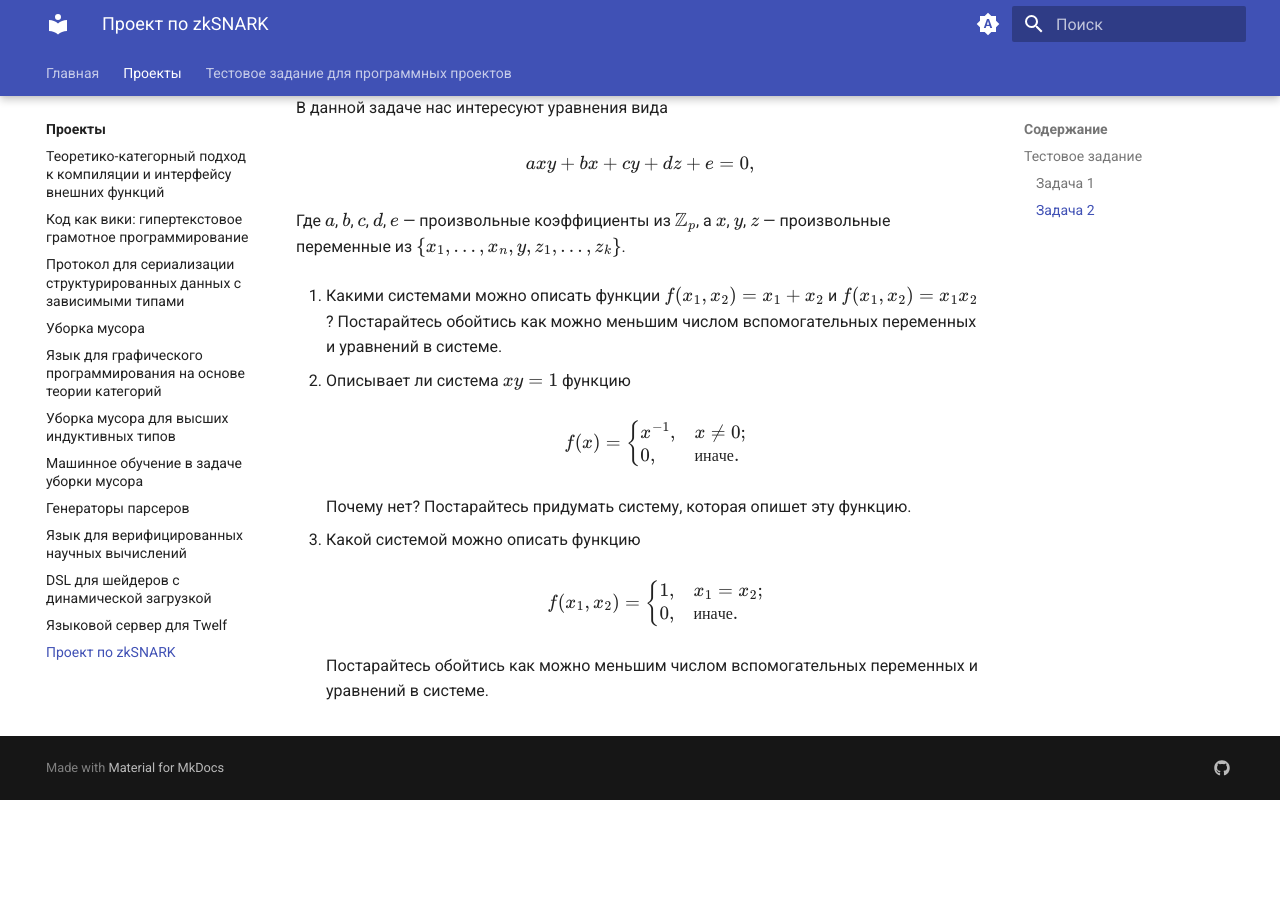
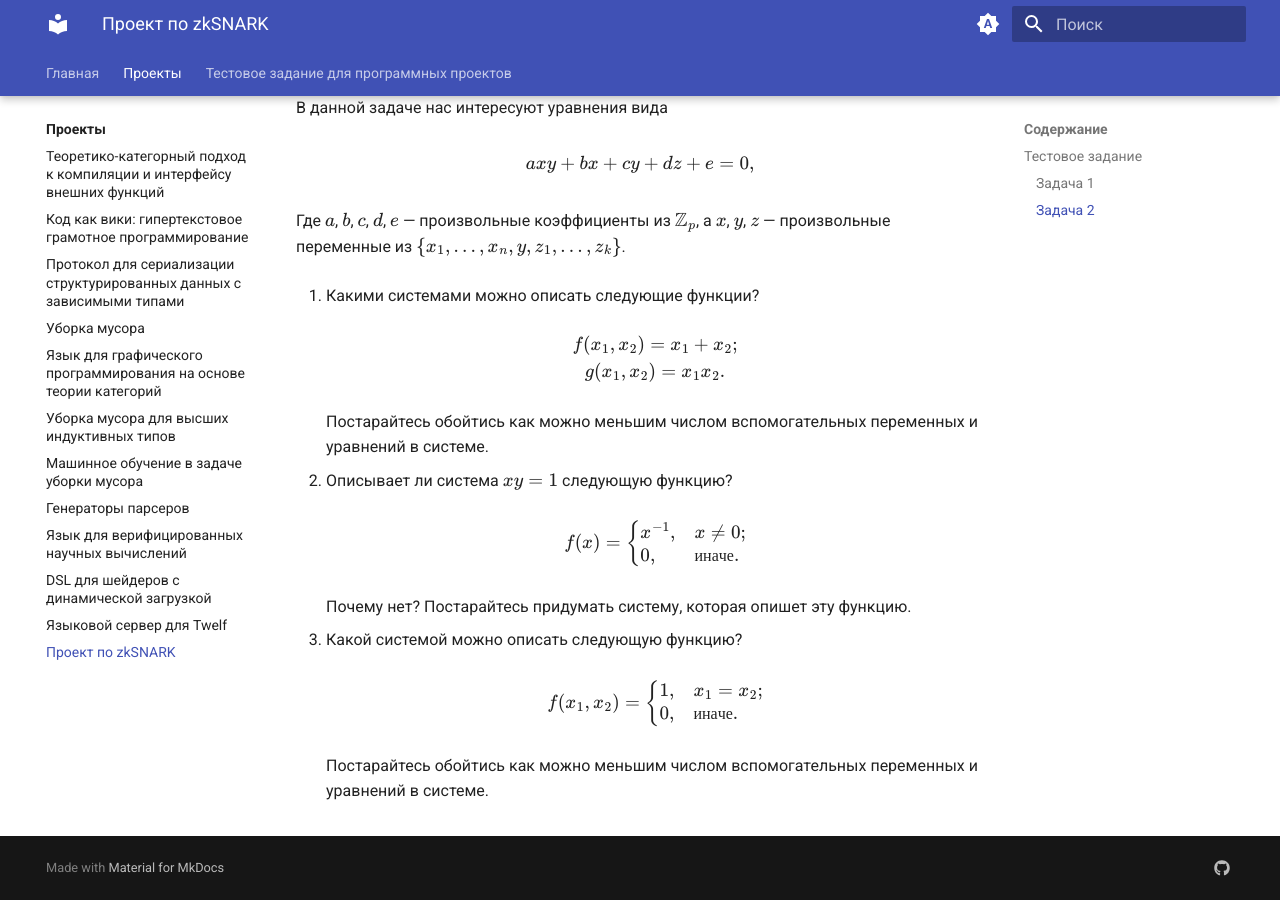
Before and after one commit to Church-of-Church-HSE/Church-of-Church-HSE.github.io, an MkDocs documentation site: the page built from docs/projects/zksnark.md, in a window 1280 px wide and 900 px high, scrolled down 1363 px. Built offline with MkDocs 1.6.1 and Material for MkDocs 9.7.7, drawn with Linux system fonts in a browser that asks for light colours; before the commit the page ends 2163 px from its top, so only the background shows below that.

Commit message:
final readability improvement

```diff
--- a/docs/projects/zksnark.md
+++ b/docs/projects/zksnark.md
@@ -73,11 +73,19 @@ _описывает_ функцию от $n$ переменных $f : \mathbb{Z
 а $x$, $y$, $z$ &mdash; произвольные переменные из
 $\{x_1,\ldots,x_n,y,z_1,\ldots,z_k\}$.
 
-1.  Какими системами можно описать функции $f(x_1, x_2) = x_1 + x_2$ и
-    $f(x_1, x_2) = x_1 x_2$? Постарайтесь обойтись как можно меньшим числом
-    вспомогательных переменных и уравнений в системе.
+1.  Какими системами можно описать следующие функции?
 
-2.  Описывает ли система $x y = 1$ функцию
+    \[
+    \begin{array}{c}
+      f(x_1, x_2) = x_1 + x_2;\\
+      g(x_1, x_2) = x_1 x_2.
+    \end{array}
+    \]
+
+    Постарайтесь обойтись как можно меньшим числом вспомогательных переменных и
+    уравнений в системе.
+
+2.  Описывает ли система $x y = 1$ следующую функцию?
 
     \[
       f(x) = \begin{cases}
@@ -88,7 +96,7 @@ $\{x_1,\ldots,x_n,y,z_1,\ldots,z_k\}$.
 
     Почему нет? Постарайтесь придумать систему, которая опишет эту функцию.
 
-3.  Какой системой можно описать функцию
+3.  Какой системой можно описать следующую функцию?
 
     \[
       f(x_1, x_2) = \begin{cases}
```
